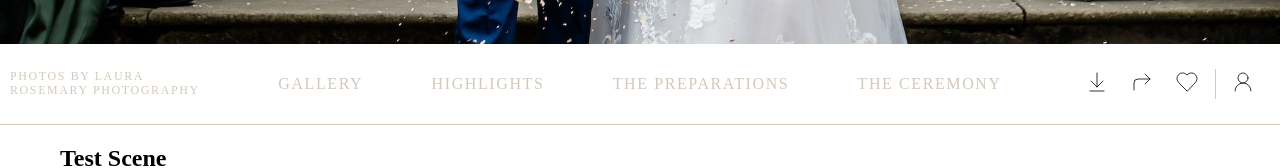
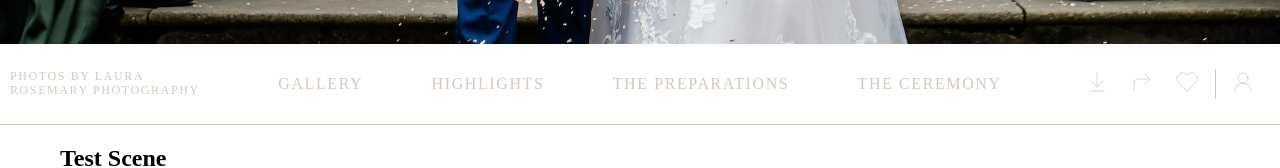
Before and after one commit to ellaroosmarijn/laura-photography, a Next.js app: page /# in a window 1280 px wide. Shown: the part 756-924 px from the top of the page. Built offline with nearby package versions, Linux system fonts and the light colour scheme; a web font is replaced by a local one.

Commit message:
style: lucide icons to be same color as header text

```diff
--- a/app/_components/header/index.tsx
+++ b/app/_components/header/index.tsx
@@ -33,17 +33,23 @@ export function Header() {
       </nav>
       <div className={styles.icons}>
         <Tooltip text="Download Photos" direction="bottom">
-          <ArrowDownToLine strokeWidth={0.8} />
+          <ArrowDownToLine
+            strokeWidth={0.8}
+            stroke="var(--color-charcoal-light)"
+          />
         </Tooltip>
         <Tooltip text="Share Photos" direction="bottom">
-          <CornerUpRight strokeWidth={0.8} />
+          <CornerUpRight
+            strokeWidth={0.8}
+            stroke="var(--color-charcoal-light)"
+          />
         </Tooltip>
         <Tooltip text="Favourites" direction="bottom">
-          <Heart strokeWidth={0.8} />
+          <Heart strokeWidth={0.8} stroke="var(--color-charcoal-light)" />
         </Tooltip>
         <div className={styles.divider} />
         <Tooltip text="My Account" direction="left">
-          <UserRound strokeWidth={0.8} />
+          <UserRound strokeWidth={0.8} stroke="var(--color-charcoal-light)" />
         </Tooltip>
       </div>
     </header>
```
